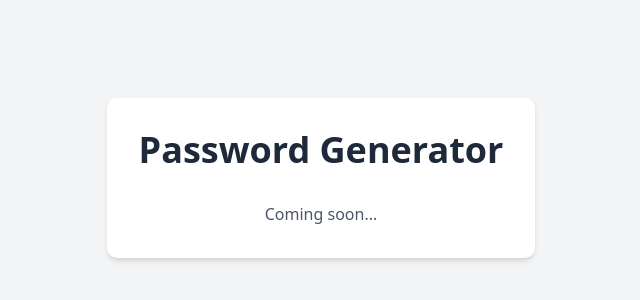
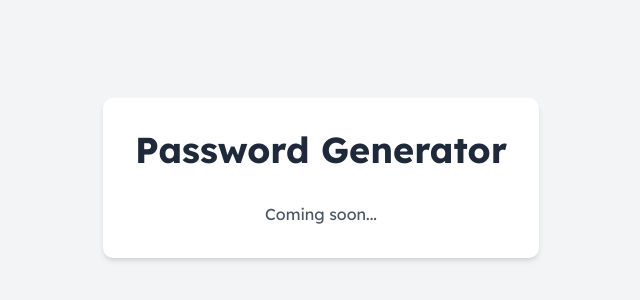
Before and after one commit to Hadeslokiama/Prometheus, a Next.js app: page / in a window 1280 px wide. Shown: the part 222-522 px from the top of the page, without its empty margins (319-959 px from the left). Built offline with nearby package versions, Linux system fonts and the light colour scheme.

Commit message:
feat: set up global layout, font configuration, and metadata

```diff
--- a/src/app/globals.css
+++ b/src/app/globals.css
@@ -6,7 +6,7 @@
 @theme inline {
   --color-background: var(--background);
   --color-foreground: var(--foreground);
-  --font-sans: var(--font-geist-sans);
+  --font-sans: var(--font-lexend);
   --font-mono: var(--font-geist-mono);
   --color-sidebar-ring: var(--sidebar-ring);
   --color-sidebar-border: var(--sidebar-border);
@@ -117,6 +117,7 @@
     @apply border-border outline-ring/50;
   }
   body {
+    font-family: var(--font-lexend), system-ui, sans-serif;
     @apply bg-background text-foreground;
   }
 }
--- a/src/app/layout.js
+++ b/src/app/layout.js
@@ -1,27 +1,26 @@
-import { Geist, Geist_Mono } from "next/font/google";
+import { Lexend } from "next/font/google";
 import "./globals.css";
 
-const geistSans = Geist({
-  variable: "--font-geist-sans",
+const lexend = Lexend({
+  variable: "--font-lexend",
   subsets: ["latin"],
-});
-
-const geistMono = Geist_Mono({
-  variable: "--font-geist-mono",
-  subsets: ["latin"],
+  display: "swap",
+  weight: ["300", "400", "700"],
 });
 
 export const metadata = {
-  title: "Create Next App",
-  description: "Generated by create next app",
+  title: "Prometheus | Password Generator",
+  description: `The name Prometheus was chosen to represent the Titan’s symbolic gift of fire, a symbol of knowledge, power, and progress to humanity. Just as Prometheus brought fire to spark human progress, this tool provides users with the means to create complex, secure passwords and raise awareness about password breaches.
+
+  The password generator is designed to help users create complex passwords and raise awareness about compromised credentials through breach monitoring. By improving cybersecurity practices, this initiative aims to contribute to a safer digital environment, emphasizing the importance of proactive measures in protecting personal information and advancing overall online safety.`,
+  keywords: ["password generator","cybersecurity","breach monitoring","secure passwords","digital safety", "prometheus"],
+  author: ["Hadeslokiama", "Colin James Daradar"]
 };
 
 export default function RootLayout({ children }) {
   return (
-    <html lang="en">
-      <body
-        className={`${geistSans.variable} ${geistMono.variable} antialiased`}
-      >
+    <html lang="en" className={lexend.variable}>
+      <body className="font-sans">
         {children}
       </body>
     </html>
--- /dev/null
+++ b/tailwind.config.js
@@ -0,0 +1,14 @@
+/** @type {import('tailwindcss').Config} */
+module.exports = {
+  content: [
+    "./src/**/*.{js,jsx,ts,tsx}"
+  ],
+  theme: {
+    extend: {
+      fontFamily: {
+        sans: ['var(--font-lexend)', 'sans-serif'],
+      },
+    },
+  },
+  plugins: [],
+};
```
